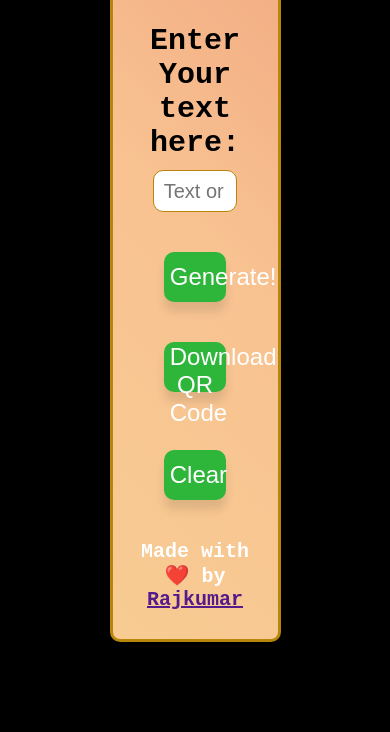
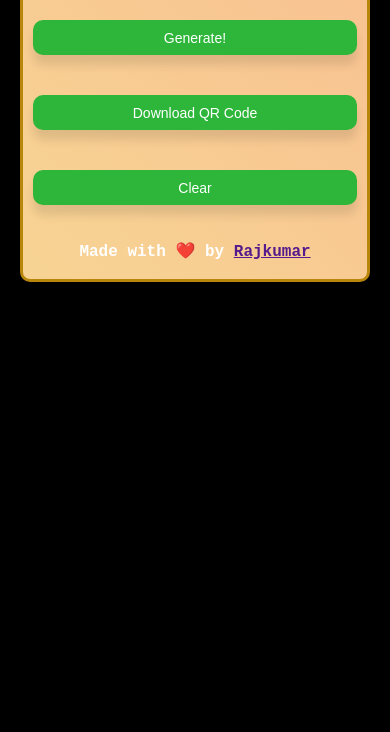
Before and after one commit to mauryarajkumar/Online-Qr-Code-Generator, a plain HTML site: page index.html in a window 390 px wide. Shown: the part 353-1085 px from the top of the page. After the commit the page ends 844 px from the top, so only its background shows below. Drawn offline with Linux system fonts and the light colour scheme.

Commit message:
Made changes to CSS for responsive design

```diff
--- a/index.html
+++ b/index.html
@@ -10,7 +10,7 @@
 
 <body>
     <div class="header">
-        <h1>QR Code Generator</h1>
+        <h3>QR Code Generator</h3>
 
 
                 <LAbel>Enter Your text here: </LAbel>
@@ -31,6 +31,7 @@
         <div class="footer">
             <p>Made with ❤️ by <a href="" target="_blank">Rajkumar</a></p>
         </div>
+        </div>
 
         <script src="main.js"></script>
 </body>
--- a/style.css
+++ b/style.css
@@ -1,24 +1,25 @@
-body{
-    background-color: rgb(255, 255, 255);
+ /* General reset and base styles */
+body {
+    background-color: #000; /* Removed duplicate background */
     display: flex;
     justify-content: center;
     align-items: center;
-     background-color: rgb(0, 0, 0);
     font-family: 'Courier New', Courier, monospace;
-    margin: 50px;
-    padding: 20px;
-
+    margin: 0; /* Changed to 0 for better mobile spacing */
+    padding: 40px 20px; /* Padding balanced for mobile & desktop */
+    min-height: 100vh; /* Ensure full screen height */
+    box-sizing: border-box; /* Include padding in width */
 }
 
-
-.header{
-    width: 50%;
+/* Header container */
+.header {
+    width: 100%;
+    max-width: 600px; /* Added max-width to limit on large screens */
     text-align: center;
-    color: rgb(0, 0, 0);
-    font-size: 30px;
+    color: #000;
+    font-size: 28px;
     font-weight: 600;
     margin-bottom: 20px;
-    align-items: center;
     border: 3px solid darkgoldenrod;
     border-radius: 10px;
     padding: 20px;
@@ -26,34 +27,42 @@ body{
     background-size: 400% 400%;
     animation: gradient 10s ease infinite;
     overflow: hidden;
+    box-sizing: border-box;
 }
-.header p{
+
+/* Paragraph styling inside header */
+.header p {
     font-weight: 600;
-    font-size: 20px;
+    font-size: 18px;
     margin-bottom: 8px;
     color: white;
 }
+
+/* Image box hidden by default */
 #imgbox {
     display: none;
     margin-top: 10px;
 }
 
-.header input{
-    font-size: 20px;
-    width: 50%;
-    height: 20px;
+/* Input styling */
+.header input {
+    font-size: 16px; /* Adjusted for responsiveness */
+    width: 100%; /* Full width on all screen sizes */
+    height: 40px;
     border: 1px solid darkgoldenrod;
     outline: 0;
     padding: 10px;
     margin: 10px 0 20px;
     border-radius: 10px;
+    box-sizing: border-box;
 }
 
-.header button{
-    font-size: 24px;
-    width: 50%;
-    height: 50px;
-    background: #2eb63b ;
+/* Button styling */
+.header button {
+    font-size: 18px;
+    width: 100%;
+    height: 45px;
+    background: #2eb63b;
     color: #fff;
     border: 0;
     outline: 0;
@@ -64,9 +73,46 @@ body{
     font-weight: 500;
     transition: all 0.3s ease;
 }
-.header button:hover{
+
+.header button:hover {
     background: #138b1f;
-    color: #fff;
     transform: translateY(-5px);
     box-shadow: 0 15px 20px rgba(0,0,0,0.2);
 }
+
+/* Keyframe for animated background */
+@keyframes gradient {
+    0% { background-position: 0% 50%; }
+    50% { background-position: 100% 50%; }
+    100% { background-position: 0% 50%; }
+}
+
+/* Responsive for tablets */
+@media screen and (max-width: 768px) {
+    .header {
+        font-size: 22px; /* Slightly smaller font */
+        padding: 15px;
+    }
+
+    .header input, .header button {
+        font-size: 16px;
+        height: 40px;
+    }
+}
+
+/* Responsive for small phones */
+@media screen and (max-width: 480px) {
+    .header {
+        font-size: 18px;
+        padding: 10px;
+    }
+
+    .header p {
+        font-size: 16px;
+    }
+
+    .header input, .header button {
+        font-size: 14px;
+        height: 35px;
+    }
+}
```
